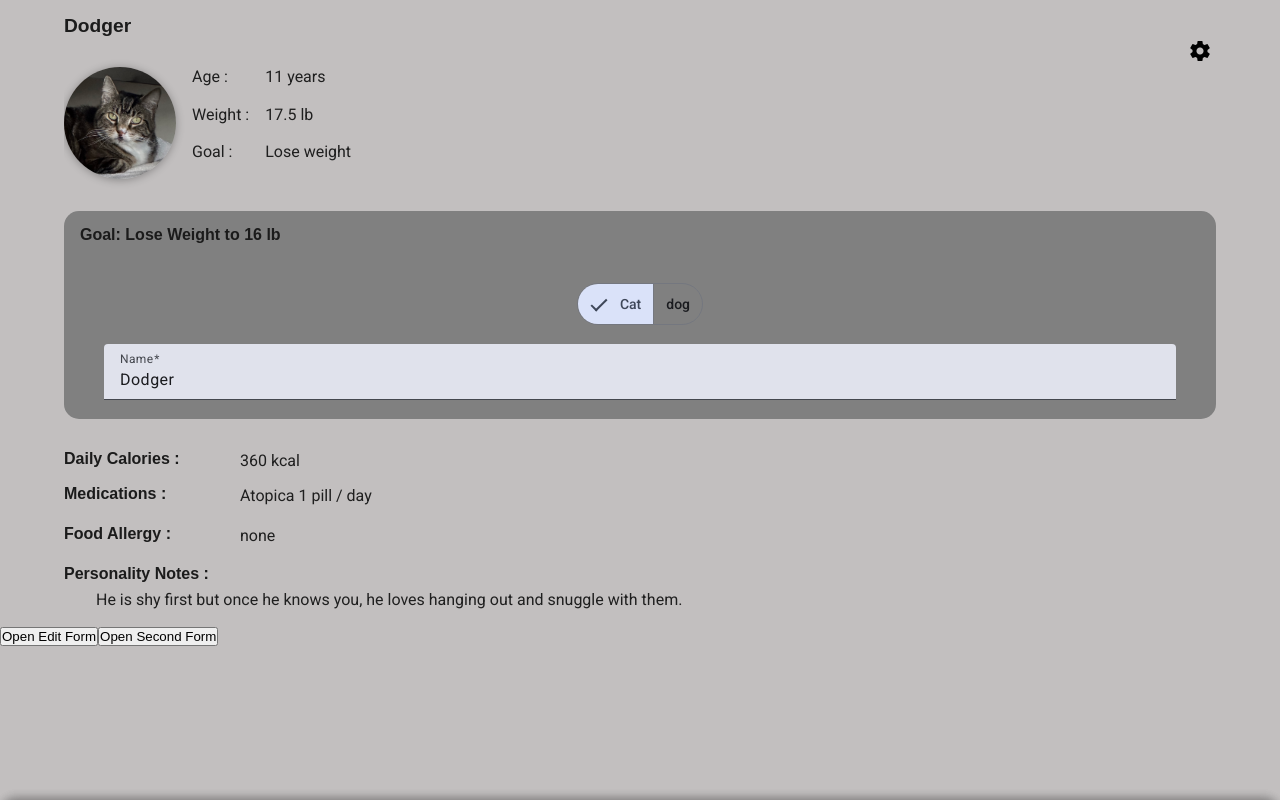
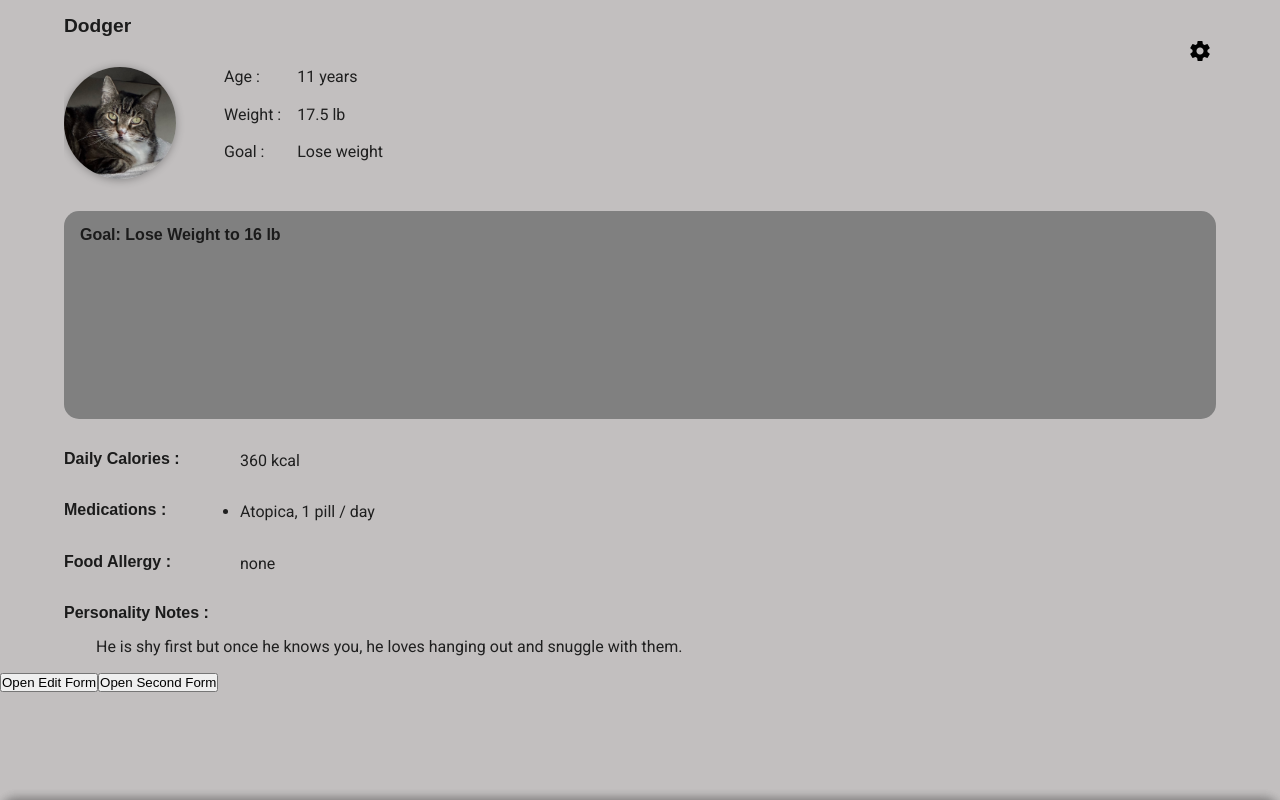
Before and after one commit to CocoTapi/Cat-Calorie-Calc-Frontend, an Angular app: page / in a window 1280 px wide. Built offline with nearby package versions, Linux system fonts and the light colour scheme.

Commit message:
update profile margin

```diff
--- a/public/pets/pets-test-data.ts
+++ b/public/pets/pets-test-data.ts
@@ -15,7 +15,7 @@ export const PETS_TEST_DATA: Pet_Profile[] = [
                 med_id: 0,
                 med_name: 'Atopica',
                 directions: '1 pill / day'
-            }
+            },
         ],
         goal: 'Lose',
         target_weight: 16,
--- a/src/app/pet-profile/pet-profile.component.html
+++ b/src/app/pet-profile/pet-profile.component.html
@@ -45,10 +45,10 @@
     <!-- TODO: make a line graph -->
     <app-card [title]="graphTitle()" class="graph-component">
         <div class="line-graph">
-            <app-pet-form [pet]="pet()" />
         </div>
     </app-card>
 
+    <!-- Health Profile -->
     <div class="pet-profile-2">
         <div class="pet-profile-2__calories">
             <h2 class="heading-2">Daily Calories :</h2>
@@ -59,29 +59,29 @@
         </div>
 
         <div class="pet-profile-2__medications">
-            <h2 class="heading-2 mb-sm">Medications :</h2>
-            @if(pet().medications){
-                <ul>
+            <h2 class="heading-2">Medications :</h2>
+            <ul>
+                @if(pet().medications){
                     @for(item of pet().medications; track item.med_id){
                         <li>
-                            {{ item.med_name }}
+                            {{ item.med_name }},
                             <span>{{ item.directions }}</span>
                         </li>
                     }
-                </ul>
-            } @else {
-                <p>None</p>
-            }
+                } @else {
+                    <li>None</li>
+                }
+            </ul>
         </div>
 
         <div class="pet-profile-2__allergies">
-            <h2 class="heading-2 mb-sm">Food Allergy :</h2>
+            <h2 class="heading-2">Food Allergy :</h2>
             <p>{{ pet().allergies }}</p>
         </div>
 
         @if (pet().notes){
             <div class="pet-profile-2__notes">
-                <h2 class="heading-2 mb-sm">Personality Notes :</h2>
+                <h2 class="heading-2">Personality Notes :</h2>
                 <p class="pet-profile-2__notes__content">{{ pet().notes }}</p>
             </div>
         }
--- a/src/app/pet-profile/pet-profile.component.scss
+++ b/src/app/pet-profile/pet-profile.component.scss
@@ -31,7 +31,7 @@
 
 .pet-profile-1 {
     display: flex;
-    gap: 1rem;
+    gap: 3rem;
 
     &__img {
         width: 7rem;
@@ -56,34 +56,33 @@
 }
 
 .pet-profile-2 {
-    display: grid;
-    grid-row-gap: 1rem;
+    display: flex;
+    flex-direction: column;
+    gap: 2rem;
 
     &__calories, &__medications, &__allergies {
         display: grid;
         grid-template-columns: 11rem 1fr;
         align-items: start;
+        padding: 0;
+        margin: 0;
     }
 
     &__medications li {
-        list-style: none;
+        margin-bottom: 1rem;
+
+        &:last-child {
+            margin-bottom: 0;
+        }
     }
 
     &__notes {
-        display: grid;
+        display: flex;
+        flex-direction: column;
 
         &__content {
             margin-left: 2rem;
+            margin-top: 1rem;
         }
     }
 }
-
-.modal {
-    position: fixed;
-    top: 0; left: 0; right: 0; bottom: 0;
-    background: rgba(0, 0, 0, 0.3);
-    z-index: 99;
-    width: 100%;
-    // height: 50vh;
-    height: 50%;
-  }
```
